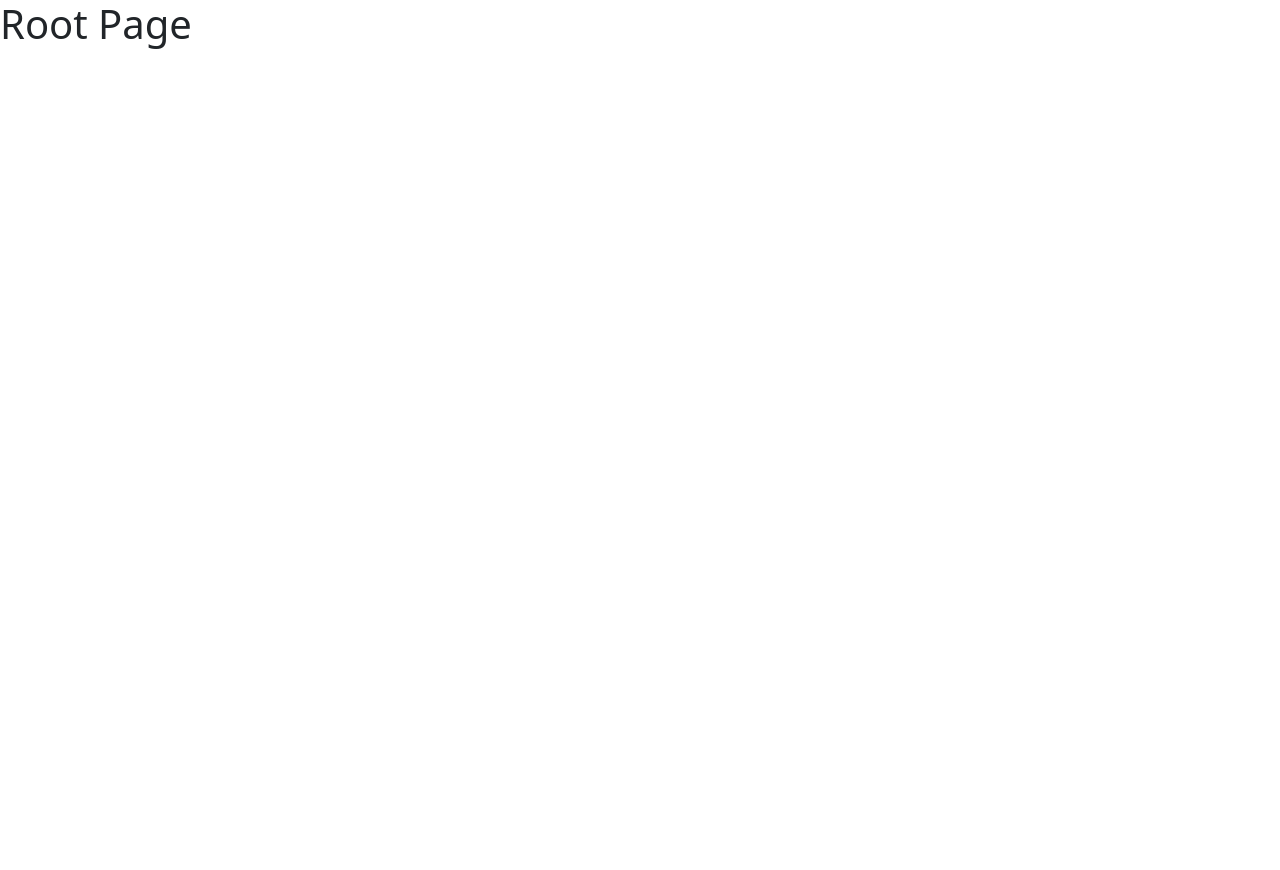
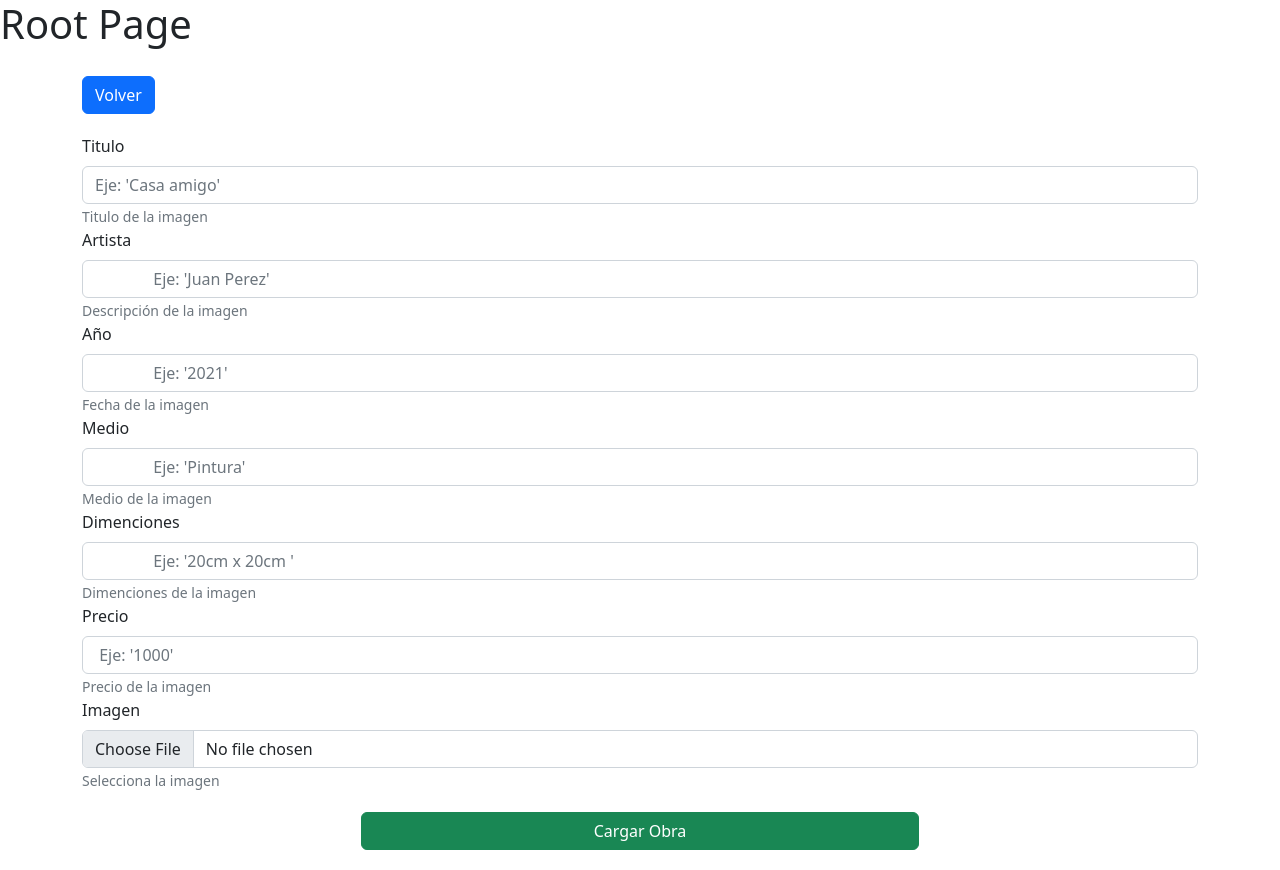
Before and after one commit to Trycatch-tv/f1it2-team-17, a React (Vite) app: page / in a window 1280 px wide. Before the commit the page ends 800 px from the top, so only its background shows below. Built offline with nearby package versions, Linux system fonts and the light colour scheme.

Commit message:
[Feature] develop FormAddImg

```diff
--- a/src/App.jsx
+++ b/src/App.jsx
@@ -1,9 +1,11 @@
 import "./App.css";
+import FormNewImg from "./components/Form/FormNewImg.jsx";
 
 function App() {
   return (
     <>
       <h1>Root Page</h1>
+      <FormNewImg />
     </>
   );
 }
--- /dev/null
+++ b/src/components/Form/FormNewImg.css
@@ -0,0 +1,21 @@
+.button-return{
+
+    margin-top: 20px;
+    margin-bottom: 20px;
+
+
+}
+
+.alert-danger{
+   display: flex;
+   justify-content: center;
+}
+
+.container-button-send{
+    display: flex;
+    justify-content: center;
+    align-items: center;
+    margin-top: 20px;
+    margin-bottom: 20px;
+
+}
--- /dev/null
+++ b/src/components/Form/FormNewImg.jsx
@@ -0,0 +1,134 @@
+import { useState } from 'react'
+import { redirect } from 'react-router-dom'
+import { Form, Button } from 'react-bootstrap'
+import Alert from 'react-bootstrap/Alert'
+import './FormNewImg.css'
+
+
+const FormNewImg = () => {
+  const [validated, setValidated] = useState(false);
+  const handleSubmit = (e) => {
+    e.preventDefault()
+    const workArt = {
+      titulo: e.target[0].value,
+      artista: e.target[1].value,
+      anio: e.target[2].value,
+      medio: e.target[3].value,
+      dimenciones: e.target[4].value,
+      precio: e.target[5].value,
+      imagen: e.target[6].value
+    }
+    if (workArt.titulo.trim() === '' || workArt.artista.trim() === '' || workArt.anio.trim() === '' || workArt.medio.trim() === '' || workArt.dimenciones.trim() === '' || workArt.precio.trim() === '' || workArt.imagen.trim() === '') {
+      setValidated(true)
+      return
+    }
+    fetch('http://localhost:3001/api/obras', {
+      method: 'POST',
+      headers: {
+        'Content-Type': 'application/json'
+      },
+      body: JSON.stringify(workArt)
+    })
+      .then(res => res.json())
+      .then(data => console.log(data))
+      .catch(err => console.log(err))
+
+
+    if (data.status === 200) {
+      return redirect('/')
+
+    }
+    setValidated(false)
+
+  }
+  const returnHome = (e) => {
+
+    return redirect('/')
+  }
+  return (
+    <>
+      <div className="container">
+        <Button variant="primary" type="button" className="button-return" onClick={returnHome} >
+          Volver
+        </Button>
+        <Form onSubmit={handleSubmit}   >
+          {validated &&
+            <Alert variant="danger" className="alert-danger">
+              <Alert.Heading>Todos los campos son obligatorios</Alert.Heading>
+            </Alert>
+
+          }
+          <Form.Group controlId="formBasicTitle">
+            <Form.Label>Titulo</Form.Label>
+            <Form.Control type="text" placeholder="Eje: 'Casa amigo'" />
+            <Form.Text className="text-muted">
+              Titulo de la imagen
+            </Form.Text>
+          </Form.Group>
+          <Form.Group controlId="formBasicArt">
+            <Form.Label>Artista</Form.Label>
+            <Form.Control type="text"
+              placeholder="
+              Eje: 'Juan Perez'" />
+            <Form.Text className="text-muted">
+              Descripción de la imagen
+            </Form.Text>
+          </Form.Group>
+          <Form.Group controlId="formBasicYear">
+            <Form.Label>Año</Form.Label>
+            <Form.Control type="text"
+              placeholder="
+              Eje: '2021'" />
+            <Form.Text className="text-muted">
+              Fecha de la imagen
+            </Form.Text>
+          </Form.Group>
+          <Form.Group controlId="formBasicVia">
+            <Form.Label>Medio</Form.Label>
+            <Form.Control type="text"
+              placeholder="
+              Eje: 'Pintura'"
+            />
+            <Form.Text className="text-muted">
+              Medio de la imagen
+            </Form.Text>
+          </Form.Group>
+          <Form.Group controlId="formBasicSize">
+            <Form.Label>Dimenciones</Form.Label>
+            <Form.Control type="text"
+              placeholder="
+              Eje: '20cm x 20cm '"
+            />
+            <Form.Text className="text-muted">
+              Dimenciones de la imagen
+            </Form.Text>
+          </Form.Group>
+          <Form.Group controlId="formBasicPrice">
+            <Form.Label>Precio</Form.Label>
+            <Form.Control type="text" placeholder=" Eje: '1000'" />
+            <Form.Text className="text-muted">
+              Precio de la imagen
+            </Form.Text>
+          </Form.Group>
+          <Form.Group controlId="formBasicImg">
+            <Form.Label>Imagen </Form.Label>
+            <Form.Control type="file"/>
+            <Form.Text className="text-muted">
+              Selecciona la imagen
+            </Form.Text>
+          </Form.Group>
+          <div className="container-button-send" >
+            <Button variant="success"
+              style={{ width: "50%" }}
+              type="submit">
+              Cargar Obra
+            </Button>
+          </div>
+        </Form>
+      </div>
+
+    </>
+  )
+}
+
+export default FormNewImg
```
